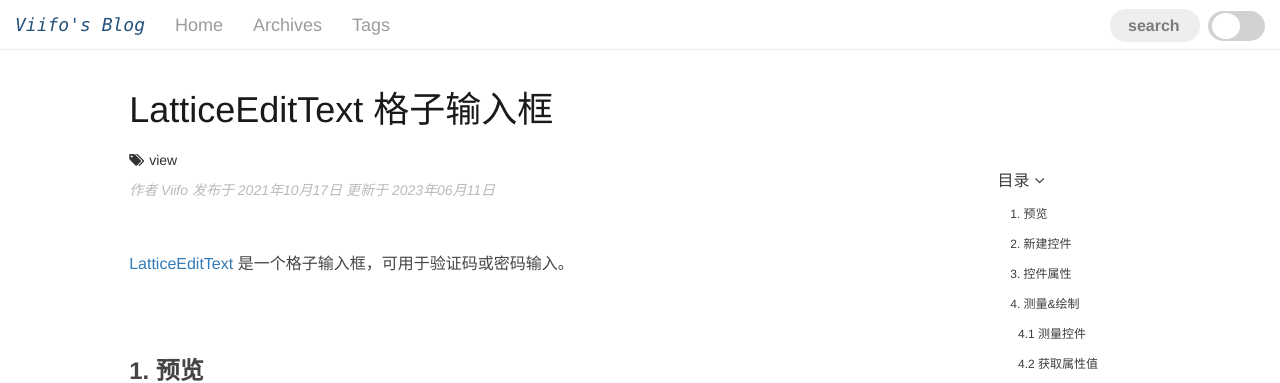
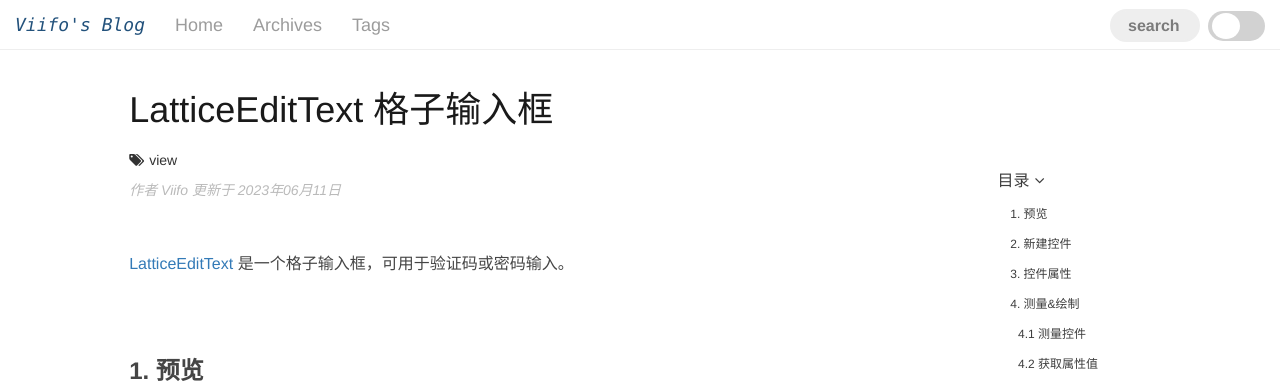
Before and after one commit to viifo/viifo.github.io, a Jekyll site: the page built from _posts/android/2021-10-17-LatticeEditText格子输入控件.md, in a window 1280 px wide and 900 px high. Shown: the top 383 px of the window. Built offline with Jekyll 4.4.1, drawn with Linux system fonts in a browser that asks for light colours; some of the changed text lies outside the part shown.

Commit message:
post added update date display.

```diff
--- a/_layouts/post.html
+++ b/_layouts/post.html
@@ -22,7 +22,7 @@ layout: default
                 </p>
                 {% endif %}
                 {% if page.update %}
-                <p class="attach-info">作者 {{ page.author }} 发布于 {{ page.date | date: "%Y年%m月%d日" }} 更新于 {{ page.update | date: "%Y年%m月%d日" }}</p>
+                <p class="attach-info">作者 {{ page.author }} 更新于 {{ page.date | date: "%Y年%m月%d日" }} </p>
                 {% else %}
                 <p class="attach-info">作者 {{ page.author }} 发布于 {{ page.date | date: "%Y年%m月%d日" }} </p>
                 {% endif %}
--- a/_posts/android/2021-10-17-LatticeEditText格子输入控件.md
+++ b/_posts/android/2021-10-17-LatticeEditText格子输入控件.md
@@ -2,8 +2,8 @@
 layout:     post
 title:      "LatticeEditText 格子输入框"
 subtitle:   ""
-date:       2021-10-17 10:00:00 +0800
-update:     2023-06-11 12:00:00 +0800
+date:       2023-06-11 12:00:00 +0800
+update:     true
 author:     "Viifo"
 category:   Android
 tags:
```
Also changed, not shown: index.html (+7 -1 lines).
